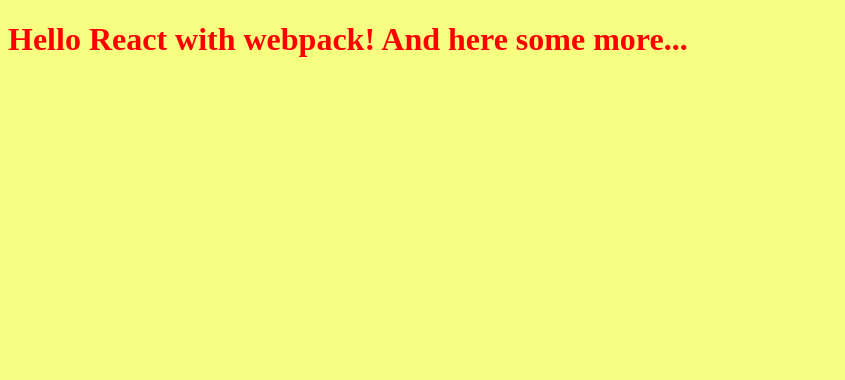
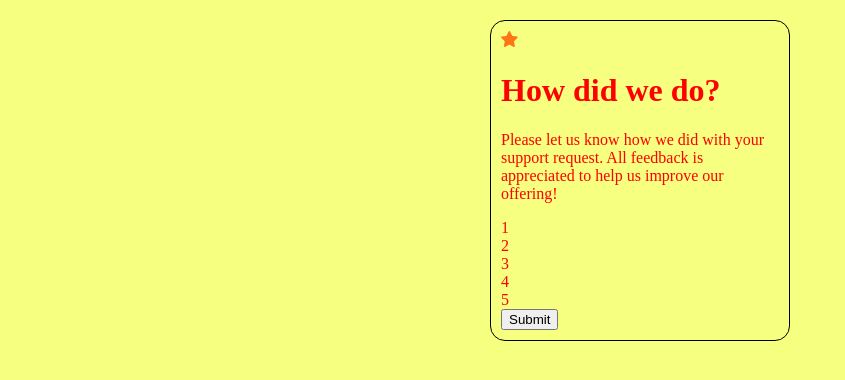
Before and after one commit to khasTema/interactive_rating_fe_chal, a React app: page / in a window 1280 px wide. Shown: the top 380 px of the page, without its empty margins (0-845 px from the left). Built offline with nearby package versions, Linux system fonts and the light colour scheme; the HTML template or start-up script is replaced by a standard one.

Commit message:
basic layout

```diff
--- a/src/App.js
+++ b/src/App.js
@@ -1,5 +1,6 @@
 import React from "react";
+import Card from "./components/Card";
 
 export default function App(){
-    return <h1>Hello React with webpack! And here some more...</h1>
+    return <Card />
 }
--- /dev/null
+++ b/src/components/Card.js
@@ -0,0 +1,19 @@
+import React, { useState } from "react";
+import Prompt from "../pages/Prompt";
+import Responce from "../pages/response";
+
+export default function Card(){
+
+    const [ isSubmitted, setIsSubmitted] = useState(false)
+    console.log(isSubmitted)
+
+    function flipCard(){
+        setIsSubmitted(prev => !prev)
+    }
+
+    return (
+        <div className="card_component">
+            { isSubmitted ? <Responce /> : <Prompt submit={flipCard}/> }
+        </div>
+    )
+}
--- /dev/null
+++ b/src/components/Rating.js
@@ -0,0 +1,5 @@
+import React from "react";
+
+export default function Rating(props) {
+    return <div className="rating_block" value={props.number}> {props.number} </div>
+}
--- /dev/null
+++ b/src/pages/Prompt.js
@@ -0,0 +1,25 @@
+import React from "react";
+
+import Rating from "../components/Rating";
+
+import Icon from "../img/icon-star.svg"
+
+export default function Prompt(props){
+
+    return (
+        <>
+            <div className="star_img">
+                <img src={Icon} alt="start-icon" />
+            </div>
+            <h1 className="card_headding">How did we do?</h1>
+            <p className="card_description">Please let us know how we did with your support request. All feedback is appreciated
+            to help us improve our offering!</p>
+            <div className="rating">
+                {Array.apply(0, Array(5)).map(function (x, i) {
+                    return <Rating key={i + 1} number={i + 1} />;
+                })}
+            </div>
+            <button className="submit" onClick={props.submit}>Submit</button>
+        </>
+    )
+}
--- /dev/null
+++ b/src/pages/Response.js
@@ -0,0 +1,17 @@
+import React from "react";
+
+import Illustration from "../img/phone.svg"
+
+export default function Responce(props){
+    return (
+        <>
+            <div className="illustration">
+                <img src={Illustration} alt="picture of phone"/>
+            </div>
+            <div className="user_rating_placeholder">You selected 4 out of 5</div>
+            <h1 className="card_headding">Thank you!</h1>
+            <p className="card_description">We appreciate you taking the time to give a rating. If you ever need more support,
+            don’t hesitate to get in touch!</p>
+        </>
+    )
+}
--- a/src/style.less
+++ b/src/style.less
@@ -1,3 +1,7 @@
+* {
+    box-sizing: border-box;
+}
+
 body {
     background-color: rgb(246, 255, 127);
 }
@@ -5,3 +9,12 @@ body {
 #root{
     color: red;
 }
+
+.card_component {
+    border: 1px solid black;
+    padding: 10px;
+    margin: 20px auto;
+    width: 90%;
+    max-width: 300px;
+    border-radius: 15px;
+}
```
Also changed, not shown: src/img/icon-star.svg (added), src/img/phone.svg (added).
